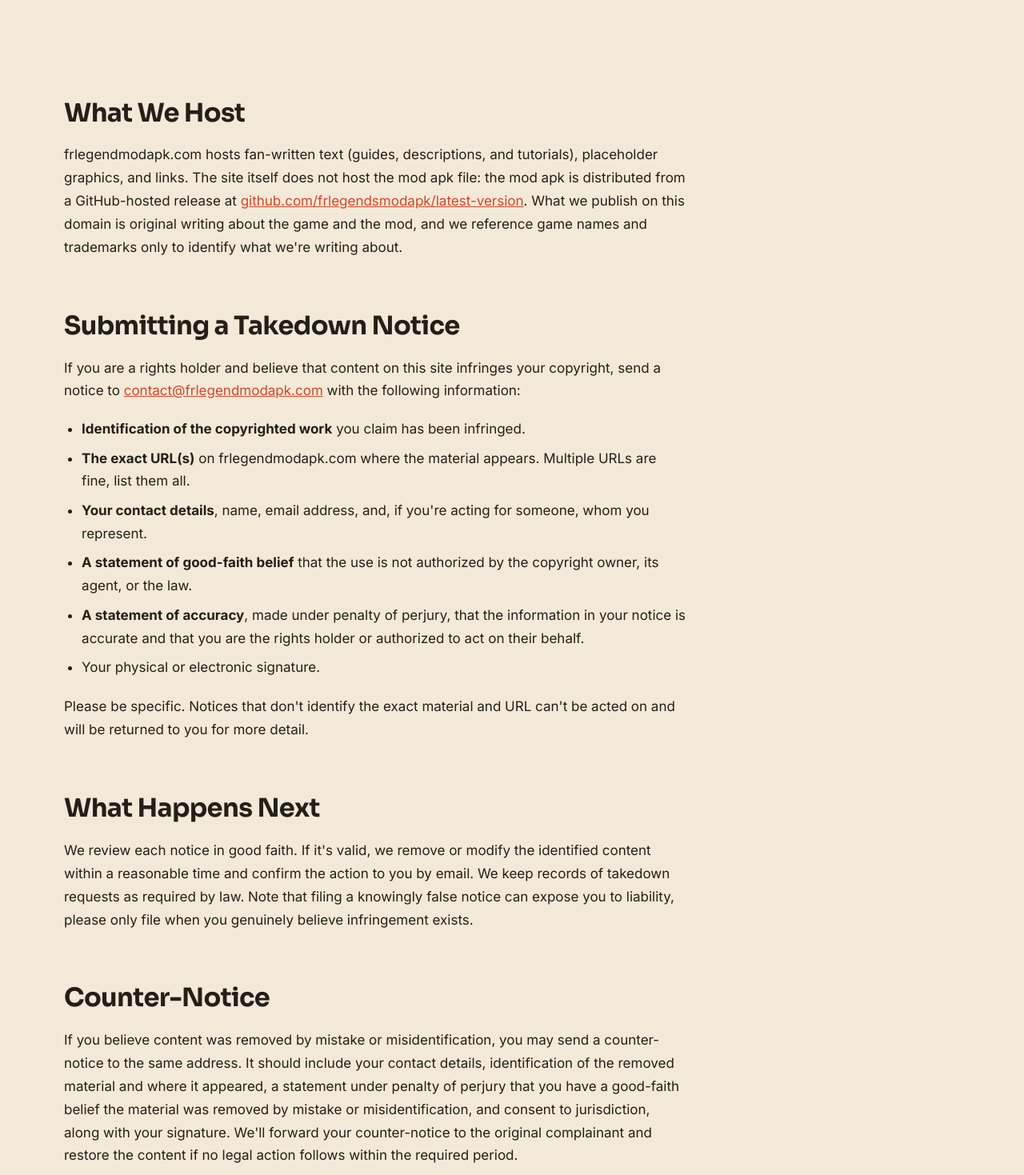
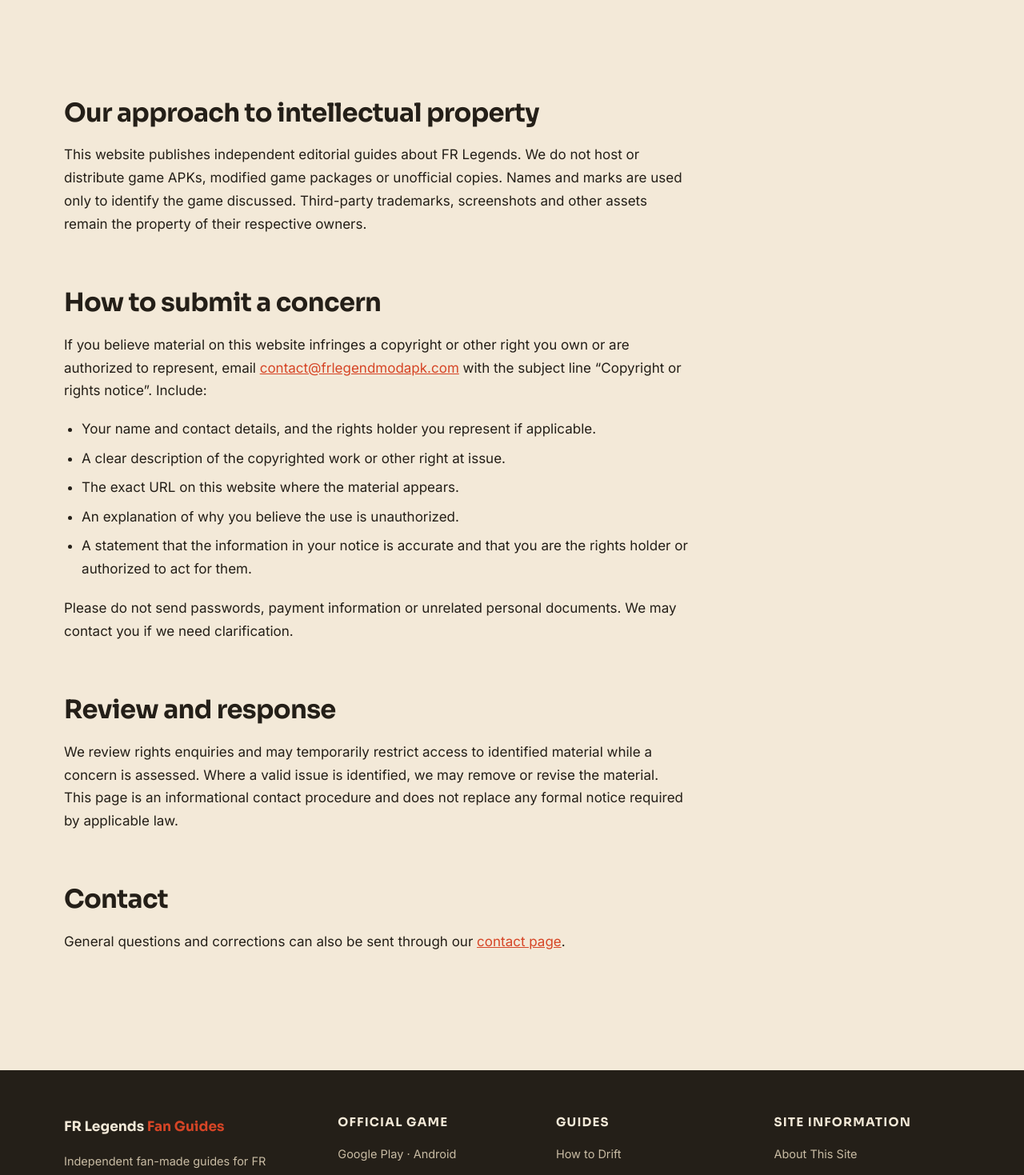
Before and after one commit to blog-id/frlegendsapk-nextjs, a Next.js app: page /dmca in a window 1280 px wide. Shown: the part 360-1829 px from the top of the page at 80% size. Built offline with nearby package versions, Linux system fonts and the light colour scheme.

Commit message:
Align app/dmca/page.tsx with independent fan-guide policy

```diff
--- a/app/dmca/page.tsx
+++ b/app/dmca/page.tsx
@@ -1,136 +1,32 @@
 import type { Metadata } from "next";
+import Link from "next/link";
 import LegalPage from "@/components/LegalPage";
 import { legalMetadata } from "@/lib/pages-meta";
 
 export const metadata: Metadata = legalMetadata("dmca");
-
-const LEDE =
-  "How to ask us to remove copyrighted material from frlegendmodapk.com. We take takedown requests seriously and respond to valid notices promptly.";
+const LEDE = "How to contact the site operator about copyright, trademark or other rights concerns involving material published on this website.";
 
 export default function DmcaPage() {
   return (
-    <LegalPage
-      slug="dmca"
-      lede={LEDE}
-      metaLine="Last updated: <strong>August 16, 2026</strong>"
-    >
-      <section className="section">
-        <div className="container">
-          <div className="prose">
-            <h2>What We Host</h2>
-            <p>
-              frlegendmodapk.com hosts fan-written text (guides, descriptions,
-              and tutorials), placeholder graphics, and links. The site itself
-              does not host the mod apk file: the mod apk is distributed from a
-              GitHub-hosted release at{" "}
-              <a
-                href="https://github.com/frlegendsmodapk/latest-version"
-                target="_blank"
-                rel="noopener noreferrer"
-              >
-                github.com/frlegendsmodapk/latest-version
-              </a>
-              . What we publish on this domain is original writing about the
-              game and the mod, and we reference game names and trademarks only
-              to identify what we're writing about.
-            </p>
-
-            <h2>Submitting a Takedown Notice</h2>
-            <p>
-              If you are a rights holder and believe that content on this site
-              infringes your copyright, send a notice to{" "}
-              <a href="mailto:contact@frlegendmodapk.com">
-                contact@frlegendmodapk.com
-              </a>{" "}
-              with the following information:
-            </p>
-            <ul>
-              <li>
-                <strong>Identification of the copyrighted work</strong> you
-                claim has been infringed.
-              </li>
-              <li>
-                <strong>The exact URL(s)</strong> on frlegendmodapk.com where
-                the material appears. Multiple URLs are fine, list them all.
-              </li>
-              <li>
-                <strong>Your contact details</strong>, name, email address,
-                and, if you're acting for someone, whom you represent.
-              </li>
-              <li>
-                <strong>A statement of good-faith belief</strong> that the use
-                is not authorized by the copyright owner, its agent, or the
-                law.
-              </li>
-              <li>
-                <strong>A statement of accuracy</strong>, made under penalty of
-                perjury, that the information in your notice is accurate and
-                that you are the rights holder or authorized to act on their
-                behalf.
-              </li>
-              <li>Your physical or electronic signature.</li>
-            </ul>
-            <p>
-              Please be specific. Notices that don't identify the exact
-              material and URL can't be acted on and will be returned to you
-              for more detail.
-            </p>
-
-            <h2>What Happens Next</h2>
-            <p>
-              We review each notice in good faith. If it's valid, we remove or
-              modify the identified content within a reasonable time and
-              confirm the action to you by email. We keep records of takedown
-              requests as required by law. Note that filing a knowingly false
-              notice can expose you to liability, please only file when you
-              genuinely believe infringement exists.
-            </p>
-
-            <h2>Counter-Notice</h2>
-            <p>
-              If you believe content was removed by mistake or
-              misidentification, you may send a counter-notice to the same
-              address. It should include your contact details, identification
-              of the removed material and where it appeared, a statement under
-              penalty of perjury that you have a good-faith belief the material
-              was removed by mistake or misidentification, and consent to
-              jurisdiction, along with your signature. We'll forward your
-              counter-notice to the original complainant and restore the
-              content if no legal action follows within the required period.
-            </p>
-
-            <h2>Repeat Infringers</h2>
-            <p>
-              We don't run user-uploaded content, so repeat infringers aren't
-              really a category this site can have. That said, we will
-              terminate or block repeated bad-faith filers, people who abuse
-              the takedown process, to protect the site and its readers.
-            </p>
-
-            <h2>GitHub and the Mod Apk</h2>
-            <p>
-              The mod apk file itself is hosted by GitHub, not by us. GitHub
-              has its own{" "}
-              <a
-                href="https://docs.github.com/en/site-policy/copyright-and-related-rights-policies/dmca-takedown-policy"
-                target="_blank"
-                rel="noopener noreferrer"
-              >
-                DMCA process
-              </a>
-              , and we cooperate fully with it, if GitHub removes a release, we
-              remove the corresponding download link from this site. For
-              notices aimed at the apk file itself, you may want to file
-              directly with GitHub; for notices aimed at text or pages on this
-              domain, file with us at{" "}
-              <a href="mailto:contact@frlegendmodapk.com">
-                contact@frlegendmodapk.com
-              </a>
-              .
-            </p>
-          </div>
-        </div>
-      </section>
+    <LegalPage slug="dmca" lede={LEDE} metaLine="Last updated: <strong>November 23, 2026</strong>">
+      <section className="section"><div className="container"><div className="prose">
+        <h2>Our approach to intellectual property</h2>
+        <p>This website publishes independent editorial guides about FR Legends. We do not host or distribute game APKs, modified game packages or unofficial copies. Names and marks are used only to identify the game discussed. Third-party trademarks, screenshots and other assets remain the property of their respective owners.</p>
+        <h2>How to submit a concern</h2>
+        <p>If you believe material on this website infringes a copyright or other right you own or are authorized to represent, email <a href="mailto:contact@frlegendmodapk.com">contact@frlegendmodapk.com</a> with the subject line “Copyright or rights notice”. Include:</p>
+        <ul>
+          <li>Your name and contact details, and the rights holder you represent if applicable.</li>
+          <li>A clear description of the copyrighted work or other right at issue.</li>
+          <li>The exact URL on this website where the material appears.</li>
+          <li>An explanation of why you believe the use is unauthorized.</li>
+          <li>A statement that the information in your notice is accurate and that you are the rights holder or authorized to act for them.</li>
+        </ul>
+        <p>Please do not send passwords, payment information or unrelated personal documents. We may contact you if we need clarification.</p>
+        <h2>Review and response</h2>
+        <p>We review rights enquiries and may temporarily restrict access to identified material while a concern is assessed. Where a valid issue is identified, we may remove or revise the material. This page is an informational contact procedure and does not replace any formal notice required by applicable law.</p>
+        <h2>Contact</h2>
+        <p>General questions and corrections can also be sent through our <Link href="/contact-us/">contact page</Link>.</p>
+      </div></div></section>
     </LegalPage>
   );
 }
```
